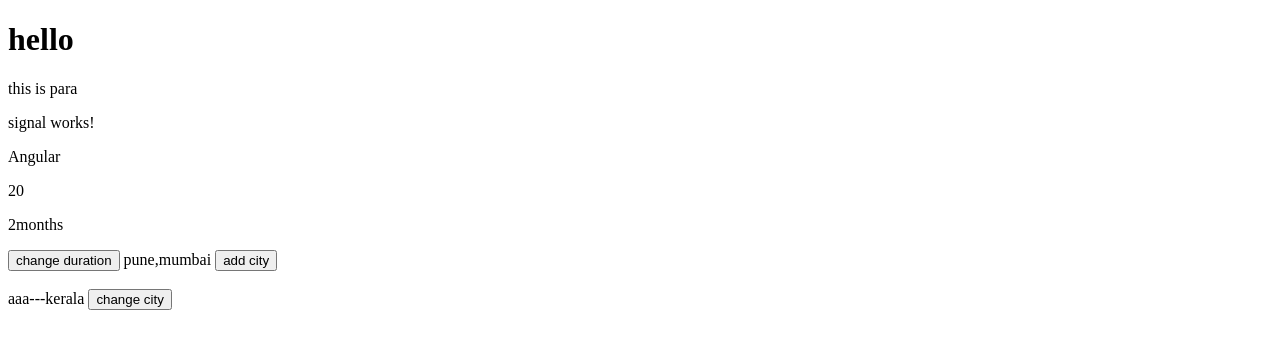
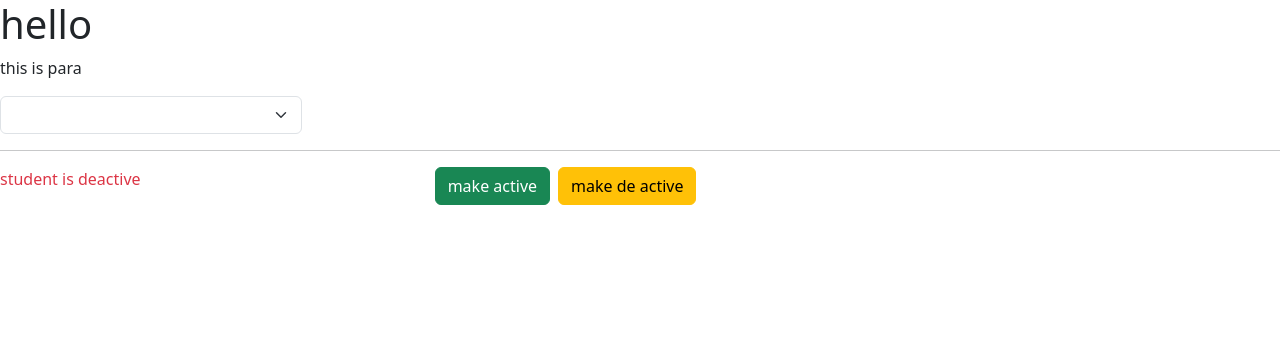
Before and after one commit to Turab031/angularfull, an Angular app: page / in a window 1280 px wide. Shown: the top 348 px of the page. Built offline with nearby package versions, Linux system fonts and the light colour scheme.

Commit message:
flow control

```diff
--- a/angular.json
+++ b/angular.json
@@ -25,7 +25,8 @@
               }
             ],
             "styles": [
-              "src/styles.css"
+              "src/styles.css",
+               "node_modules/bootstrap/dist/css/bootstrap.min.css"
             ]
           },
           "configurations": {
--- a/package.json
+++ b/package.json
@@ -17,6 +17,7 @@
     "@angular/forms": "^21.2.0",
     "@angular/platform-browser": "^21.2.0",
     "@angular/router": "^21.2.0",
+    "bootstrap": "^5.3.8",
     "rxjs": "~7.8.0",
     "tslib": "^2.3.0"
   },
--- a/src/app/app.html
+++ b/src/app/app.html
@@ -1,3 +1,4 @@
 <h1>hello</h1>
 <p>this is para</p>
-<app-signal></app-signal>
+<app-controllflow></app-controllflow>
+<!-- <app-signal></app-signal> -->
--- a/src/app/app.ts
+++ b/src/app/app.ts
@@ -4,10 +4,11 @@ import { Admin } from './components/admin/admin';
 import { User } from './components/user/user';
 import { DataBinding } from './components/data-binding/data-binding';
 import { Signal } from './components/signal/signal';
+import { Controllflow } from './components/controllflow/controllflow';
 
 @Component({
   selector: 'app-root',
-  imports: [RouterOutlet,Signal],
+  imports: [RouterOutlet,Controllflow],
   templateUrl: './app.html',
   styleUrl: './app.css'
 })
--- /dev/null
+++ b/src/app/components/controllflow/controllflow.html
@@ -0,0 +1,29 @@
+<div class="row">
+  <div class="col-3">
+    <select [(ngModel)]="selectedCaste" class="form-select">
+      <option>ABC cast</option>
+      <option>DEF cast</option>
+      <option>MNO cast</option>
+      <option>other</option>
+    </select>
+  </div>
+  <div class="col-3">
+    @if (selectedCaste == 'other') {
+      <input type="text" class="form-control" placeholder="other value" />
+    }
+  </div>
+</div>
+<hr />
+<div class="row">
+  <div class="col-4">
+    @if (isActive() == true) {
+      <span class="text-success">student is active</span>
+    } @else {
+      <span class="text-danger">student is deactive</span>
+    }
+  </div>
+  <div class="col-4">
+    <button class="btn btn-success" (click)="changeStatus(true)">make active</button>
+    <button class="btn btn-warning mx-2" (click)="changeStatus(false)">make de active</button>
+  </div>
+</div>
--- /dev/null
+++ b/src/app/components/controllflow/controllflow.ts
@@ -0,0 +1,18 @@
+import { Component, signal } from '@angular/core';
+import { FormsModule } from '@angular/forms';
+
+@Component({
+  selector: 'app-controllflow',
+  imports: [FormsModule],
+  templateUrl: './controllflow.html',
+  styleUrl: './controllflow.css',
+})
+export class Controllflow {
+  selectedCaste:string=''
+  isActive=signal<boolean>(false)
+  changeStatus( value:boolean){
+    this.isActive.set(value)
+
+  }
+
+}
```
Also changed, not shown: src/app/components/controllflow/controllflow.css (added), 2 other files (tests, documents, lock files or other folders).
